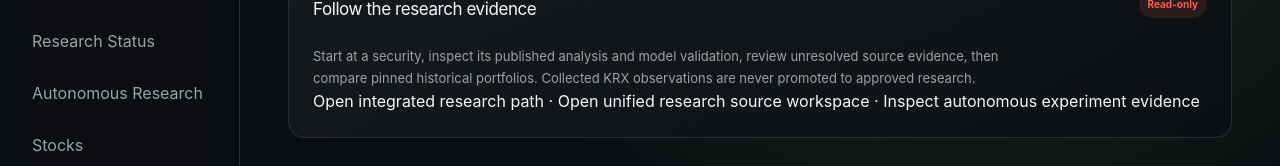
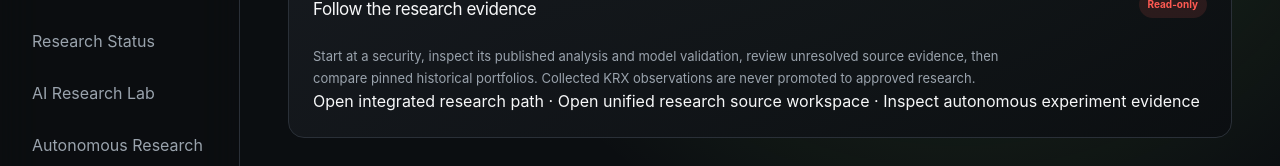
Before and after one commit to iosdevbyul/TrisMarketLens, a Next.js app: page / in a window 1280 px wide. Shown: the part 262-428 px from the top of the page. Built offline with nearby package versions, Linux system fonts and the light colour scheme; no server answers.

Commit message:
Add - integrate AI Research Lab with existing study navigation and research status

```diff
--- a/src/components/navigation/Sidebar.tsx
+++ b/src/components/navigation/Sidebar.tsx
@@ -9,6 +9,7 @@ const navigation = [
   { href: "/", label: "Overview" },
   { href: "/research-path", label: "Research Path" },
   { href: "/research-status", label: "Research Status" },
+  { href: "/ai-research-lab", label: "AI Research Lab" },
   { href: "/autonomous-research", label: "Autonomous Research" },
   { href: "/stocks", label: "Stocks" },
   { href: "/operational-market", label: "Collected Market Data" },
```
